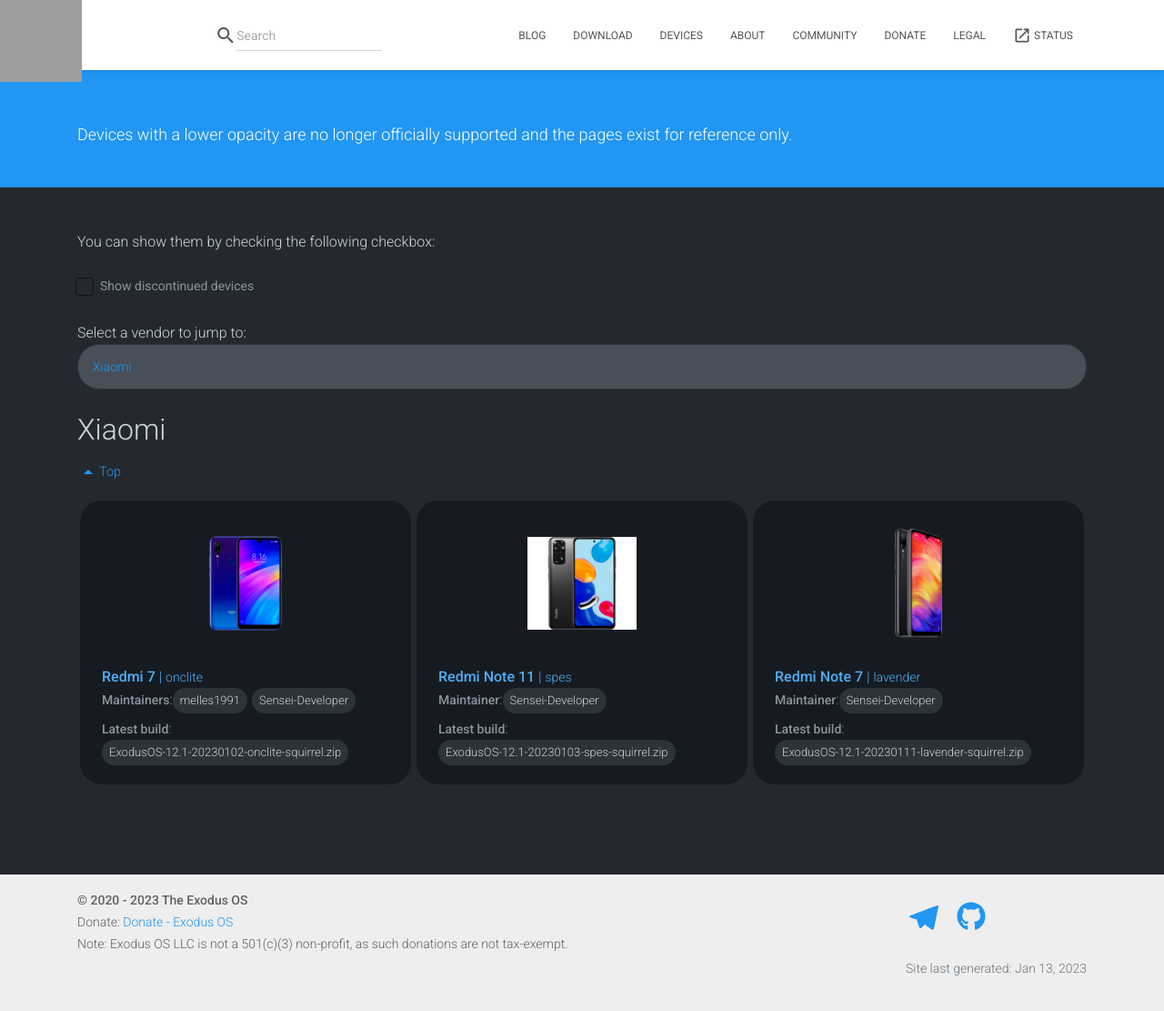
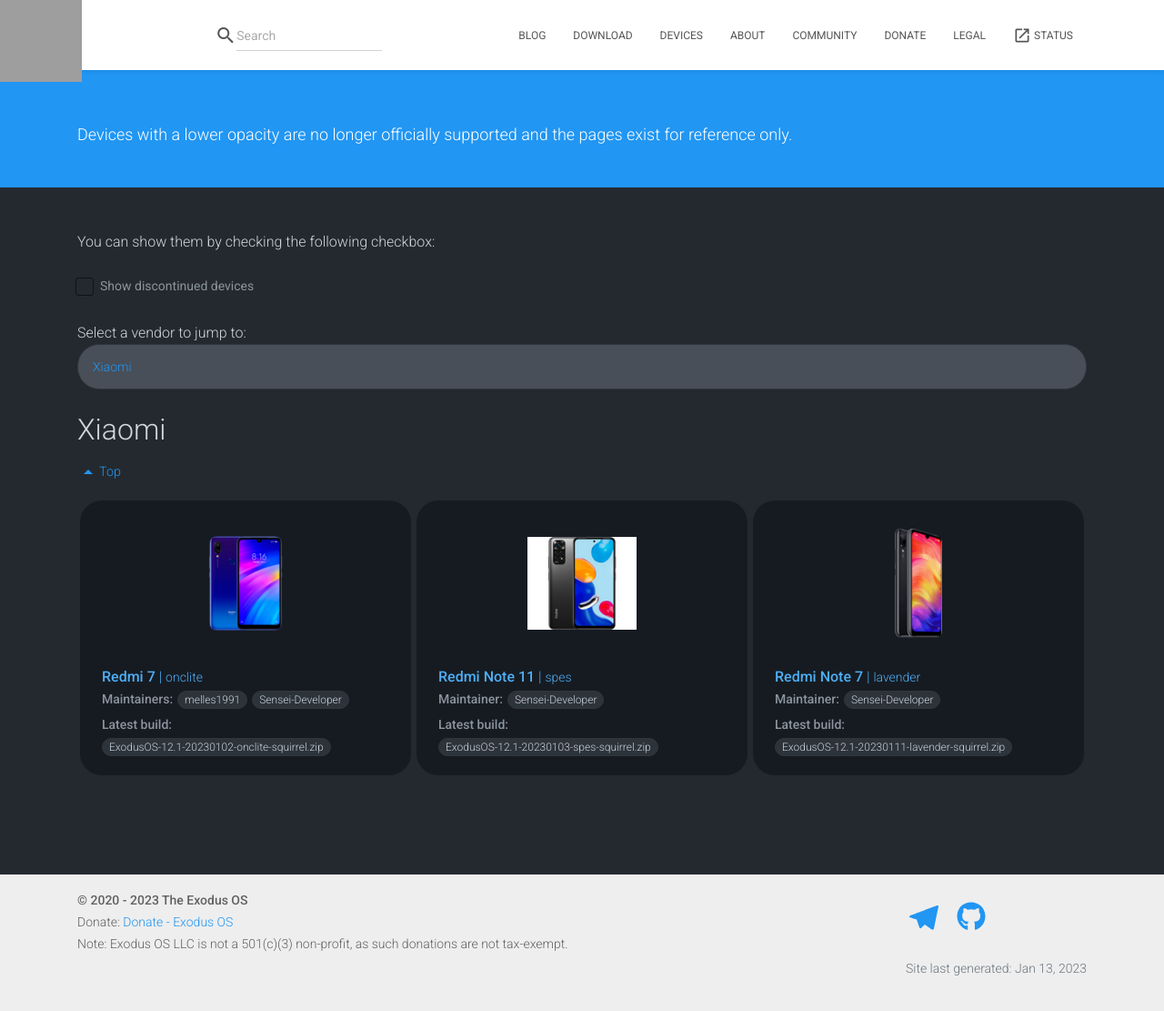
Before and after one commit to ExodusOS/exodus.github.io, a Jekyll site: the page built from index.html, in a window 1280 px wide and 1116 px high. Shown: the top 1111 px of the window at 91% size. Built offline with Jekyll 4.4.1, drawn with Linux system fonts in a browser that asks for light colours; nearby versions of some CDN libraries; comment, search, counter and statistics services are not loaded; grey boxes are pictures that could not be loaded.

Commit message:
Update device info item style

```diff
--- a/_sass/craft/_main.scss
+++ b/_sass/craft/_main.scss
@@ -308,15 +308,16 @@
 
 .chip {
     display: inline-block;
-    height: 28px;
-    font-size: 13px;
+    font-size: 12px;
     color: #c9d1d9;
-    line-height: 28px;
-    padding: 0 8px;
-    border-radius: 24px;
+    line-height: 18px;
+    padding: 0 7px;
+	border: 1px solid #30363d;
+    border-radius: 2em;
     background-color: rgba(177,186,196,0.15);
     margin-bottom: 5px;
     margin-right: 5px;
+	white-space: nowrap;
 }
 
 .file {
@@ -327,6 +328,7 @@
 }
 
 .item.discontinued {
+  color: #8b949e;
   &:hover {
     img {
       opacity: 1;
@@ -340,7 +342,7 @@
     transition: 0.15s;
   }
   a {
-    color: $craft-light;
+    color: #8b949e;
   }
 }
 .devicename {
@@ -350,11 +352,13 @@
 .maintainername {
   font-weight: 500;
   font-size: 14px;
+  margin-right: 5px;
 }
 
- .filenamename {
+.filenamename {
   font-weight: 500;
   font-size: 14px;
+  margin-right: 5px;
 }
 
 .codename {
--- a/index.html
+++ b/index.html
@@ -102,12 +102,12 @@
   </div>
   {%- if device.maintainers != empty %}
   <div class="maintainer">
-      <span class="maintainername">Maintainer{% if device.maintainers.size > 1 %}s{% endif %}</span>: {%- for el in device.maintainers %}<span class="chip"> {{ el }}</span>{%- endfor %}
+      <span class="maintainername">Maintainer{% if device.maintainers.size > 1 %}s{% endif %}:</span>{%- for el in device.maintainers %}<span class="chip">{{ el }}</span>{%- endfor %}
   </div>
   {% endif %}
     {%- if device.filename != empty %}
   <div class="file">
-      <span class="filenamename">Latest build</span>: <span class="chip">{{ device.filename }}</span>
+      <span class="filenamename">Latest build:</span><span class="chip">{{ device.filename }}</span>
   </div>
   {% endif %}
 </div>
```
